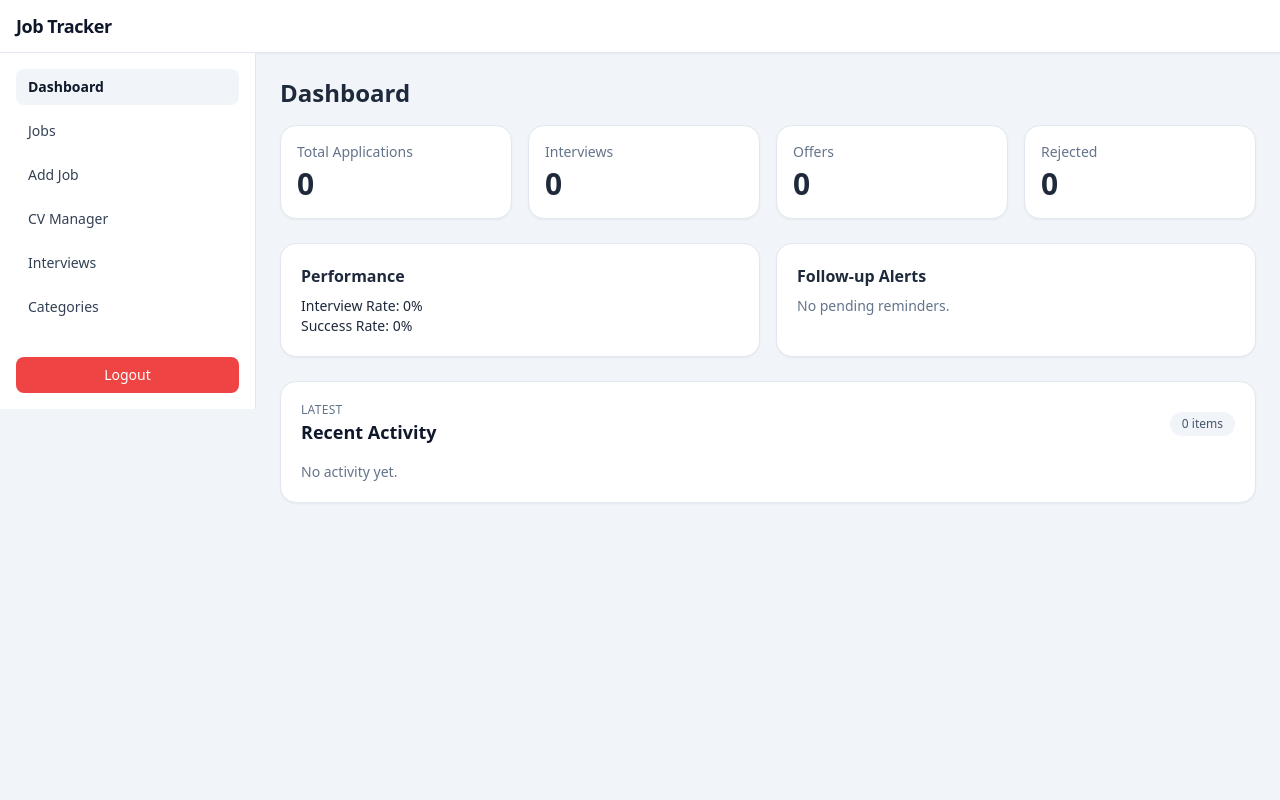
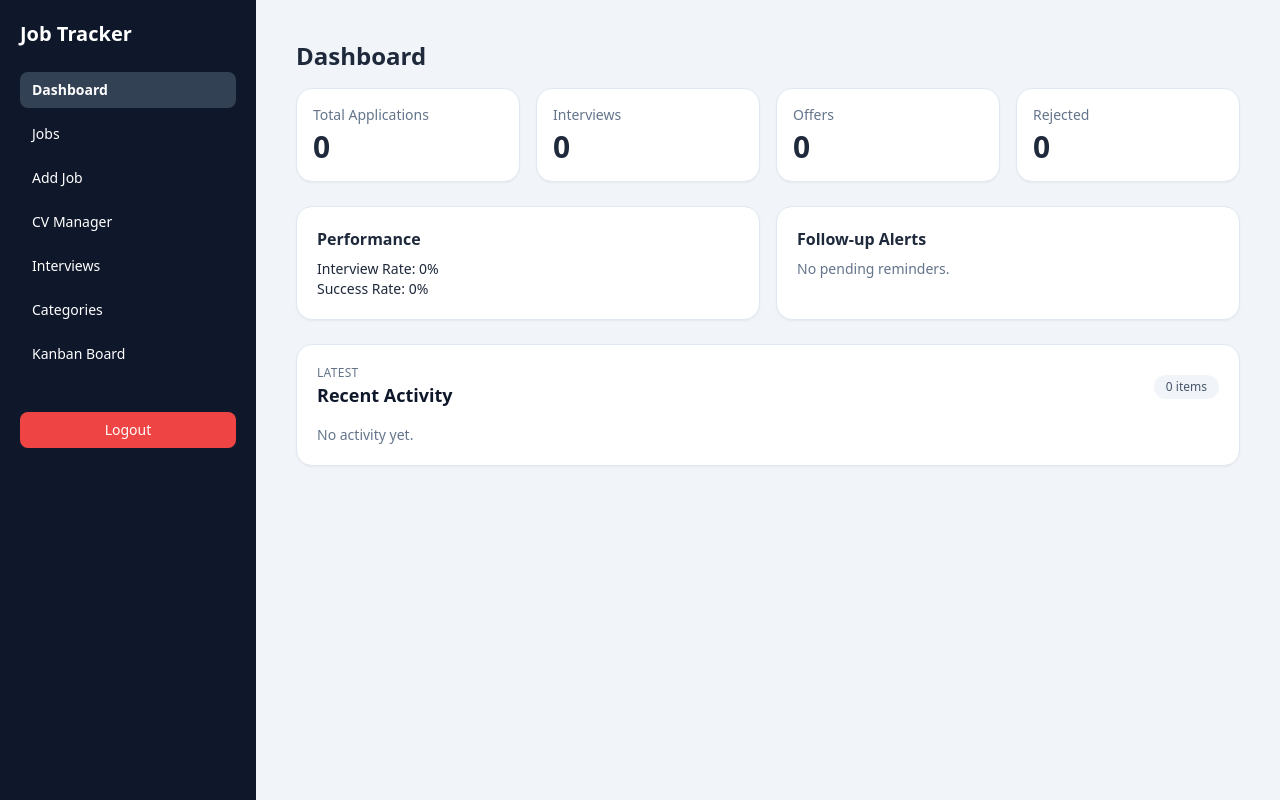
Before and after one commit to bonyaminshaznuz/jobTracker, a Django app: page / in a window 1280 px wide. Run offline with Django 5.2, Linux system fonts and the light colour scheme; the visitor is signed in with stand-in values (Sample User, id 1); data that the repository does not hold is empty; some libraries are stand-ins or nearby versions.

Commit message:
nav/sidebar 2.0

```diff
--- a/templates/base.html
+++ b/templates/base.html
@@ -8,8 +8,8 @@
 </head>
 <body class="min-h-screen overflow-x-hidden bg-slate-100 text-slate-800">
     <div class="min-h-screen flex flex-col">
-        <!-- Full-width top navbar -->
-        <header class="w-full border-b border-slate-200 bg-white/95 shadow-sm backdrop-blur">
+        <!-- Full-width top navbar (mobile only, desktop keeps previous layout style) -->
+        <header class="w-full border-b border-slate-200 bg-white/95 shadow-sm backdrop-blur md:hidden">
             <div class="w-full flex items-center justify-between px-4 py-3">
                 <a href="{% url 'dashboard:home' %}" class="text-lg font-semibold tracking-tight text-slate-900">Job Tracker</a>
                 <button
@@ -34,37 +34,39 @@
             <!-- Mobile off-canvas + desktop static sidebar -->
             <aside
                 id="sidebar"
-                class="fixed top-0 left-0 h-full w-64 bg-white shadow-lg z-50 transform -translate-x-full transition-transform duration-300 ease-in-out md:translate-x-0 md:static md:flex md:flex-col md:shadow-none md:border-r md:border-slate-200"
+                class="fixed top-0 left-0 h-full w-64 bg-white shadow-lg z-50 transform -translate-x-full transition-transform duration-300 ease-in-out md:translate-x-0 md:static md:flex md:flex-col md:min-h-screen md:sticky md:top-0 md:bg-slate-900 md:text-white md:shadow-none"
             >
                 <div class="flex h-full flex-col">
                     <div class="border-b border-slate-200 px-4 py-4 md:hidden">
                         <span class="text-base font-semibold text-slate-900">Navigation</span>
                     </div>
+                    <h1 class="hidden px-5 pt-5 text-xl font-bold md:block">Job Tracker</h1>
                     {% if user.is_authenticated %}
-                        <nav class="flex flex-col gap-2 p-4 text-sm text-slate-700">
-                            <a href="{% url 'dashboard:home' %}" class="rounded-lg px-3 py-2 transition hover:bg-gray-100 {% if request.path == '/' %}bg-slate-100 font-semibold text-slate-900{% endif %}">Dashboard</a>
-                            <a href="{% url 'jobs:list' %}" class="rounded-lg px-3 py-2 transition hover:bg-gray-100 {% if request.path == '/jobs/' %}bg-slate-100 font-semibold text-slate-900{% endif %}">Jobs</a>
-                            <a href="{% url 'jobs:create' %}" class="rounded-lg px-3 py-2 transition hover:bg-gray-100 {% if request.path == '/jobs/new/' %}bg-slate-100 font-semibold text-slate-900{% endif %}">Add Job</a>
-                            <a href="{% url 'jobs:cv-list' %}" class="rounded-lg px-3 py-2 transition hover:bg-gray-100 {% if request.path|slice:':9' == '/jobs/cvs' %}bg-slate-100 font-semibold text-slate-900{% endif %}">CV Manager</a>
-                            <a href="{% url 'jobs:list' %}" class="rounded-lg px-3 py-2 transition hover:bg-gray-100">Interviews</a>
-                            <a href="{% url 'jobs:category-list' %}" class="rounded-lg px-3 py-2 transition hover:bg-gray-100 {% if request.path|slice:':16' == '/jobs/categories/' %}bg-slate-100 font-semibold text-slate-900{% endif %}">Categories</a>
+                        <nav class="flex flex-col gap-2 p-4 text-sm text-slate-700 md:px-5 md:pb-5 md:pt-6 md:text-white">
+                            <a href="{% url 'dashboard:home' %}" class="rounded-lg px-3 py-2 transition hover:bg-gray-100 md:hover:bg-slate-700 {% if request.path == '/' %}bg-slate-100 font-semibold text-slate-900 md:bg-slate-700 md:text-white{% endif %}">Dashboard</a>
+                            <a href="{% url 'jobs:list' %}" class="rounded-lg px-3 py-2 transition hover:bg-gray-100 md:hover:bg-slate-700 {% if request.path == '/jobs/' %}bg-slate-100 font-semibold text-slate-900 md:bg-slate-700 md:text-white{% endif %}">Jobs</a>
+                            <a href="{% url 'jobs:create' %}" class="rounded-lg px-3 py-2 transition hover:bg-gray-100 md:hover:bg-slate-700 {% if request.path == '/jobs/new/' %}bg-slate-100 font-semibold text-slate-900 md:bg-slate-700 md:text-white{% endif %}">Add Job</a>
+                            <a href="{% url 'jobs:cv-list' %}" class="rounded-lg px-3 py-2 transition hover:bg-gray-100 md:hover:bg-slate-700 {% if request.path|slice:':9' == '/jobs/cvs' %}bg-slate-100 font-semibold text-slate-900 md:bg-slate-700 md:text-white{% endif %}">CV Manager</a>
+                            <a href="{% url 'jobs:list' %}" class="rounded-lg px-3 py-2 transition hover:bg-gray-100 md:hover:bg-slate-700">Interviews</a>
+                            <a href="{% url 'jobs:category-list' %}" class="rounded-lg px-3 py-2 transition hover:bg-gray-100 md:hover:bg-slate-700 {% if request.path|slice:':16' == '/jobs/categories/' %}bg-slate-100 font-semibold text-slate-900 md:bg-slate-700 md:text-white{% endif %}">Categories</a>
+                            <a href="{% url 'jobs:kanban' %}" class="rounded-lg px-3 py-2 transition hover:bg-gray-100 md:hover:bg-slate-700 {% if request.path == '/jobs/kanban/' %}bg-slate-100 font-semibold text-slate-900 md:bg-slate-700 md:text-white{% endif %}">Kanban Board</a>
                         </nav>
-                        <div class="mt-auto p-4">
+                        <div class="mt-auto p-4 md:p-5">
                             <form action="{% url 'accounts:logout' %}" method="post">
                                 {% csrf_token %}
                                 <button type="submit" class="w-full rounded-lg bg-red-500 px-3 py-2 text-sm font-medium text-white transition hover:bg-red-600">Logout</button>
                             </form>
                         </div>
                     {% else %}
-                        <div class="flex flex-col gap-2 p-4 text-sm text-slate-700">
-                            <a href="{% url 'accounts:login' %}" class="rounded-lg px-3 py-2 transition hover:bg-gray-100">Login</a>
-                            <a href="{% url 'accounts:signup' %}" class="rounded-lg px-3 py-2 transition hover:bg-gray-100">Create account</a>
+                        <div class="flex flex-col gap-2 p-4 text-sm text-slate-700 md:px-5 md:pb-5 md:pt-6 md:text-white">
+                            <a href="{% url 'accounts:login' %}" class="rounded-lg px-3 py-2 transition hover:bg-gray-100 md:hover:bg-slate-700">Login</a>
+                            <a href="{% url 'accounts:signup' %}" class="rounded-lg px-3 py-2 transition hover:bg-gray-100 md:hover:bg-slate-700">Create account</a>
                         </div>
                     {% endif %}
                 </div>
             </aside>
 
-            <main class="min-w-0 flex-1 p-4 md:p-6">
+            <main class="min-w-0 flex-1 p-4 md:p-8 lg:p-10">
                 {% include 'partials/messages.html' %}
                 {% block content %}{% endblock %}
             </main>
```
